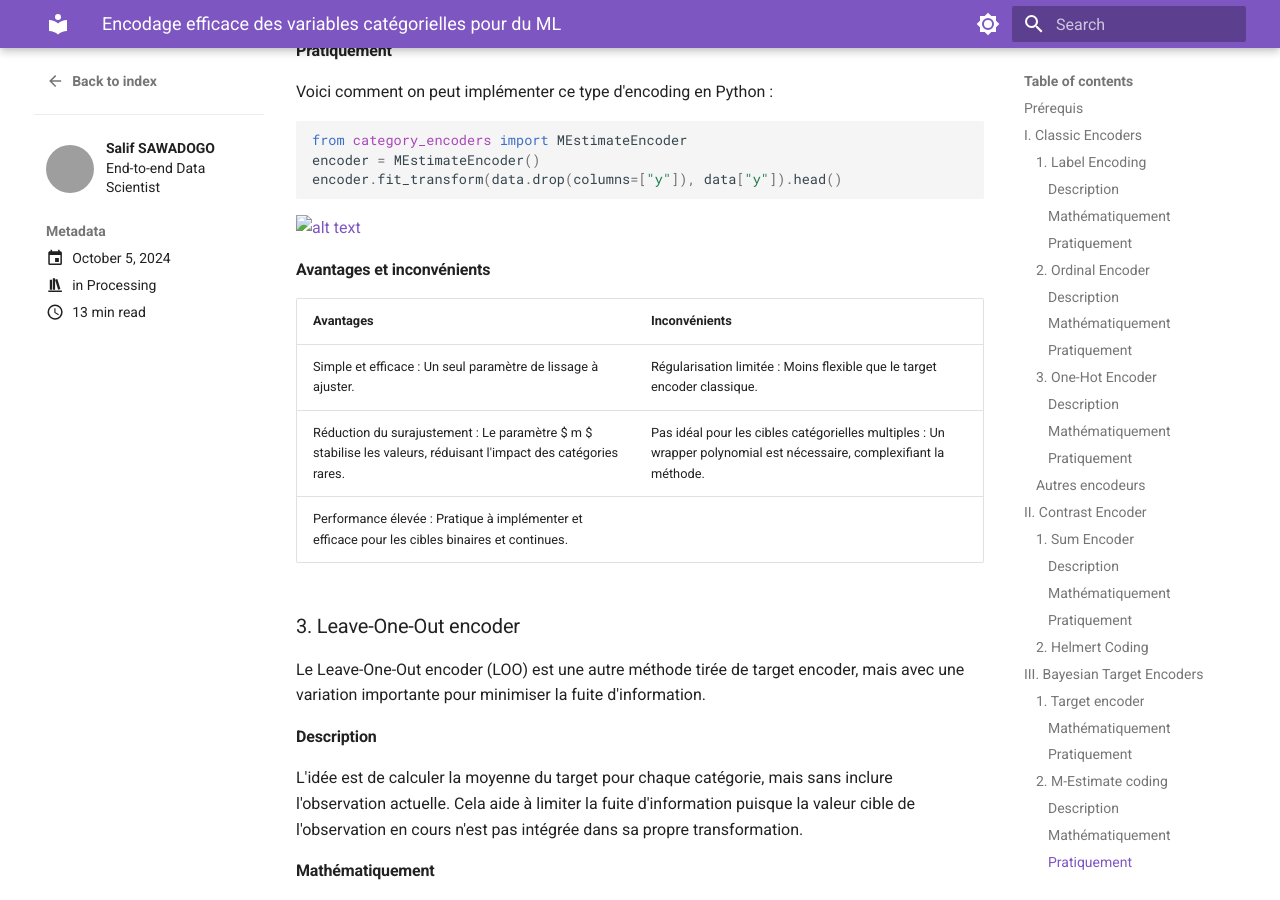
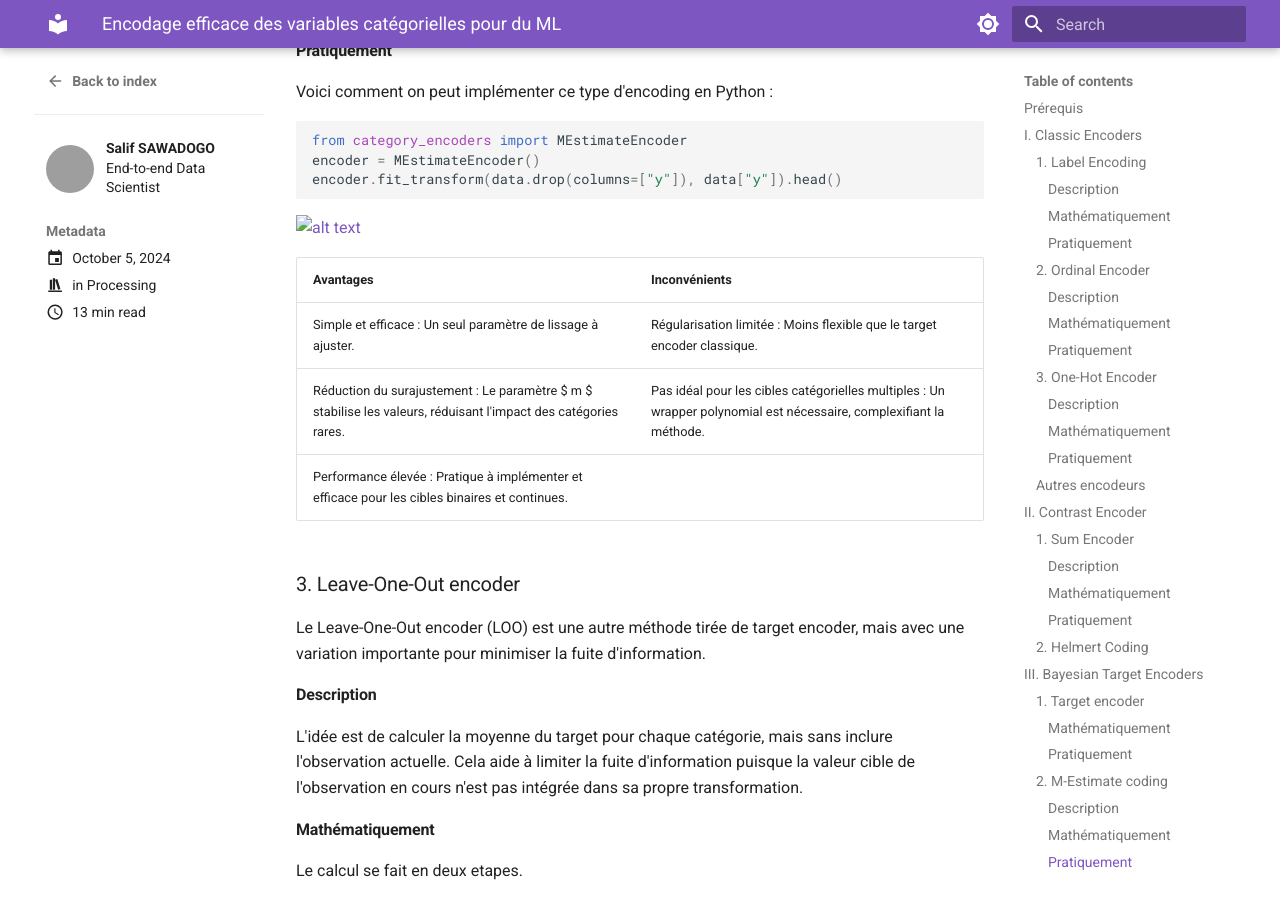
Before and after one commit to sawallesalfo/blog, an MkDocs documentation site: the page built from docs/posts/encoding_categorical_features_for_ML.md, in a window 1280 px wide and 900 px high, scrolled down 7897 px. Built offline with MkDocs 1.6.1 and Material for MkDocs 9.7.7, drawn with Linux system fonts in a browser that asks for light colours; comment, search, counter and statistics services are not loaded; grey boxes are pictures that could not be loaded.

Commit message:
deploy caterigocal encoder

````diff
--- a/docs/posts/encoding_categorical_features_for_ML.md
+++ b/docs/posts/encoding_categorical_features_for_ML.md
@@ -272,7 +272,6 @@ encoder.fit_transform(data.drop(columns=["y"]), data["y"]).head()
 ```
 ![alt text](./encoding_categorical_features_for_ML/me_tab.PNG)
 
-#### Avantages et inconvénients
 
 | **Avantages**                                    | **Inconvénients**                                    |
 |--------------------------------------------------|-----------------------------------------------------|
````
